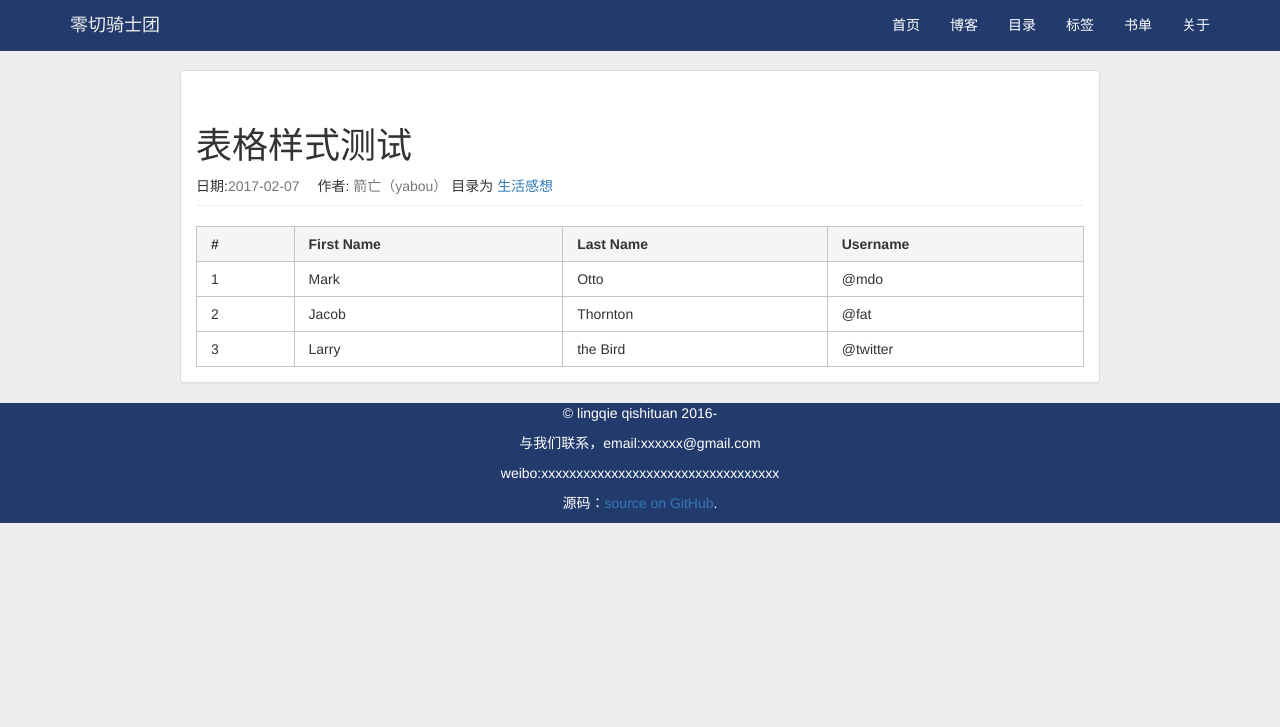
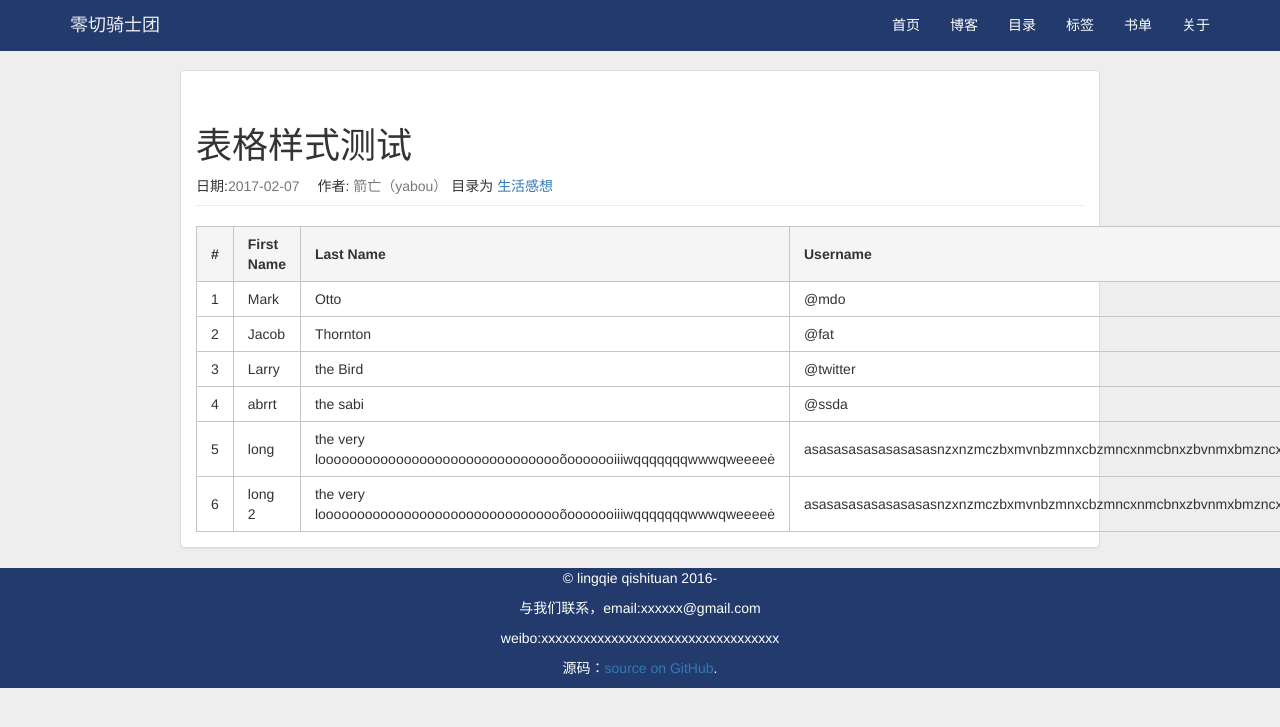
Before and after one commit to lingqie/lingqie.github.io, a Jekyll site: the page built from _posts/2017-02-07-post006.md, in a window 1280 px wide. Shown: the top 727 px of the page. Built offline with Jekyll 4.4.1, drawn with Linux system fonts in a browser that asks for light colours.

Commit message:
test table style

```diff
--- a/_posts/2017-02-07-post006.md
+++ b/_posts/2017-02-07-post006.md
@@ -12,3 +12,6 @@ tags:
  1 | Mark | Otto | @mdo
  2 | Jacob | Thornton | @fat
  3 | Larry | the Bird | @twitter
+ 4 | abrrt | the sabi | @ssda
+ 5 | long  | the very loooooooooooooooooooooooooooooooõooooooiiiwqqqqqqqwwwqweeeeė | asasasasasasasasasnzxnzmczbxmvnbzmnxcbzmncxnmcbnxzbvnmxbmzncxbnbxzcnvnzxcvxnvcnzx
+ 6 | long 2 | the very loooooooooooooooooooooooooooooooõooooooiiiwqqqqqqqwwwqweeeeė | asasasasasasasasasnzxnzmczbxmvnbzmnxcbzmncxnmcbnxzbvnmxbmzncxbnbxzcnvnzxcvxnvcnzx
```
